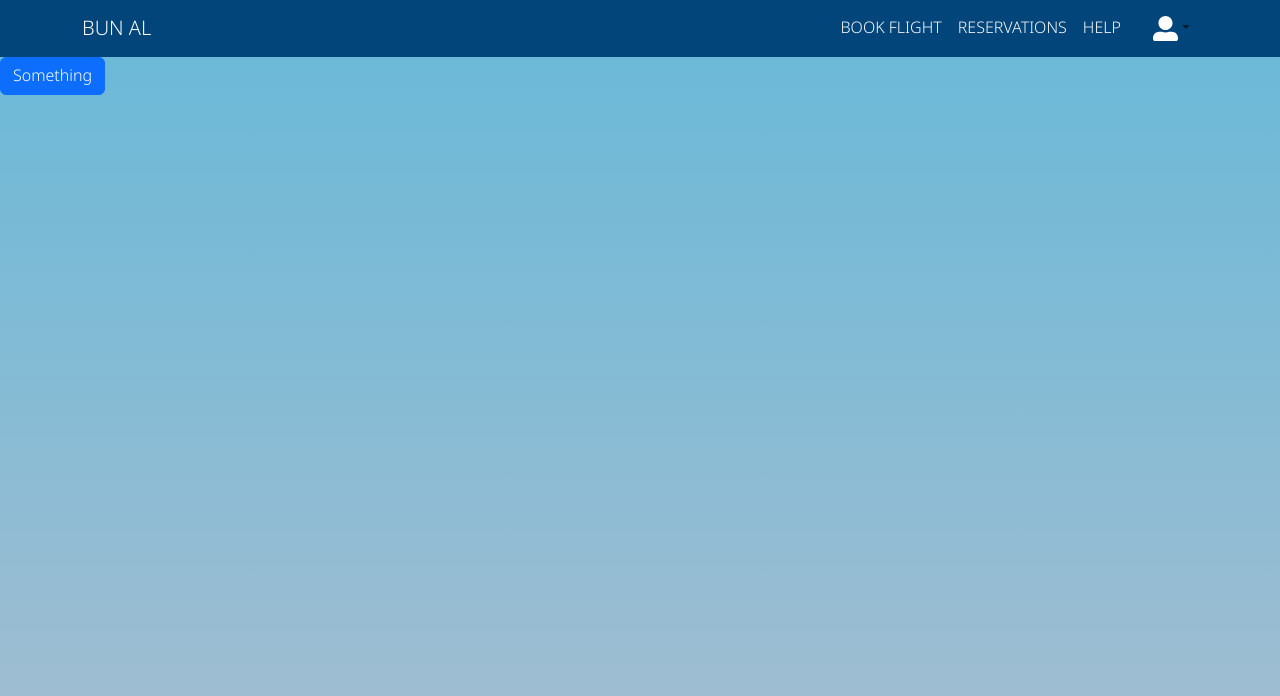
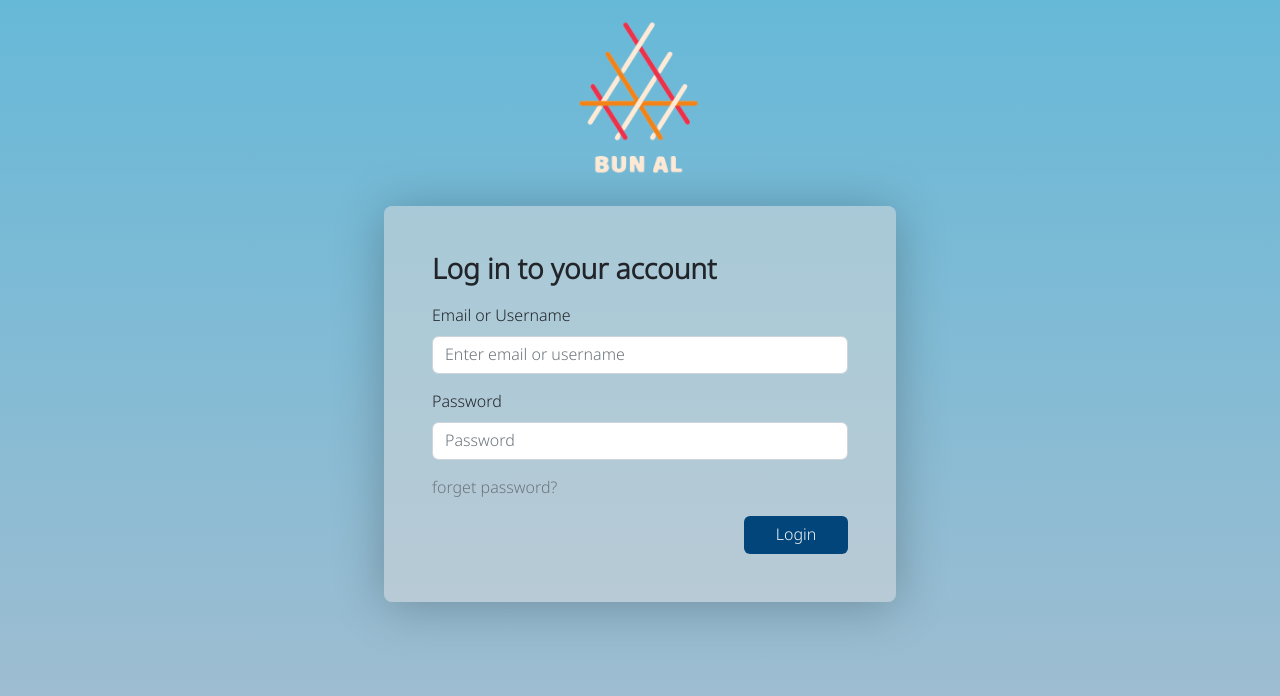
Before and after one commit to B-MNSN/dii-front-end-project, a React (Create React App) app: page / in a window 1280 px wide. Shown: the top 696 px of the page. Built offline with nearby package versions, Linux system fonts and the light colour scheme.

Commit message:
run login page

```diff
--- a/src/App.js
+++ b/src/App.js
@@ -1,25 +1,30 @@
 import 'bootstrap/dist/css/bootstrap.min.css';
 // import './App.css';
 import './index.css';
-import Navbar from './components/Navbar';
-//import Login from './components/Login';
-import ChangeFlight from './components/ChangeFlight';
-import { useState } from 'react';
-import { Button } from 'react-bootstrap';
+// import Navbar from './components/Navbar';
+import Login from './components/Login';
+// import ChangeFlight from './components/ChangeFlight';
+// import { useState } from 'react';
+// import { Button } from 'react-bootstrap';
+import Container from './components/Container';
 
 function App() {
-  const [modalShow, setModalShow] = useState(false);
+  // const [modalShow, setModalShow] = useState(false);
 
   return (
     <>
-      <Navbar />
-      <Button variant="primary" onClick={() => setModalShow(true)}>
+      {/* <Navbar /> */}
+      <Container>
+          <Login/>
+      </Container>
+      {/* <Button variant="primary" onClick={() => setModalShow(true)}>
         Something
-      </Button>
-      <ChangeFlight
+      </Button> */}
+
+      {/* <ChangeFlight
         show={modalShow}
         onHide={() => setModalShow(false)}
-      />
+      /> */}
     </>
   );
 }
```
